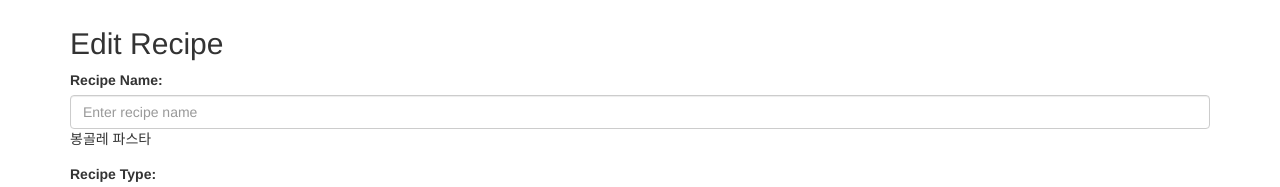
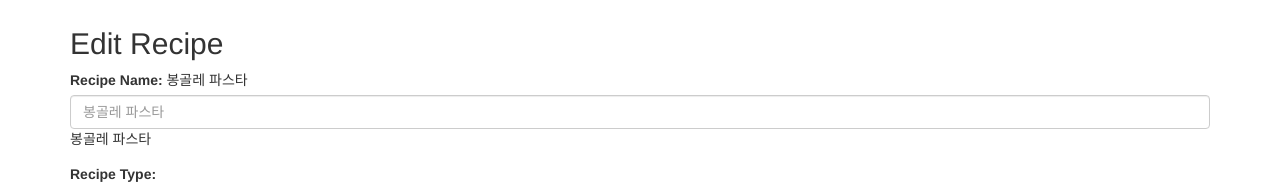
Before and after one commit to YCJeon/CookRecipe, a plain HTML site: page edit.html in a window 1280 px wide. Shown: the part 335-522 px from the top of the page. Drawn offline with nearby package versions, Linux system fonts and the light colour scheme.

Commit message:
테스트

```diff
--- a/edit.html
+++ b/edit.html
@@ -54,7 +54,8 @@
     <form>
         <div class="form-group">
         <label for="recipeName">Recipe Name:</label>
-        <input type="text" class="form-control" id="recipeName" placeholder="Enter recipe name">봉골레 파스타
+        봉골레 파스타
+        <input type="text" class="form-control" id="recipeName" placeholder="봉골레 파스타">봉골레 파스타
         </div>
         <div class="form-group">
         <label for="recipeType">Recipe Type:</label>
```
